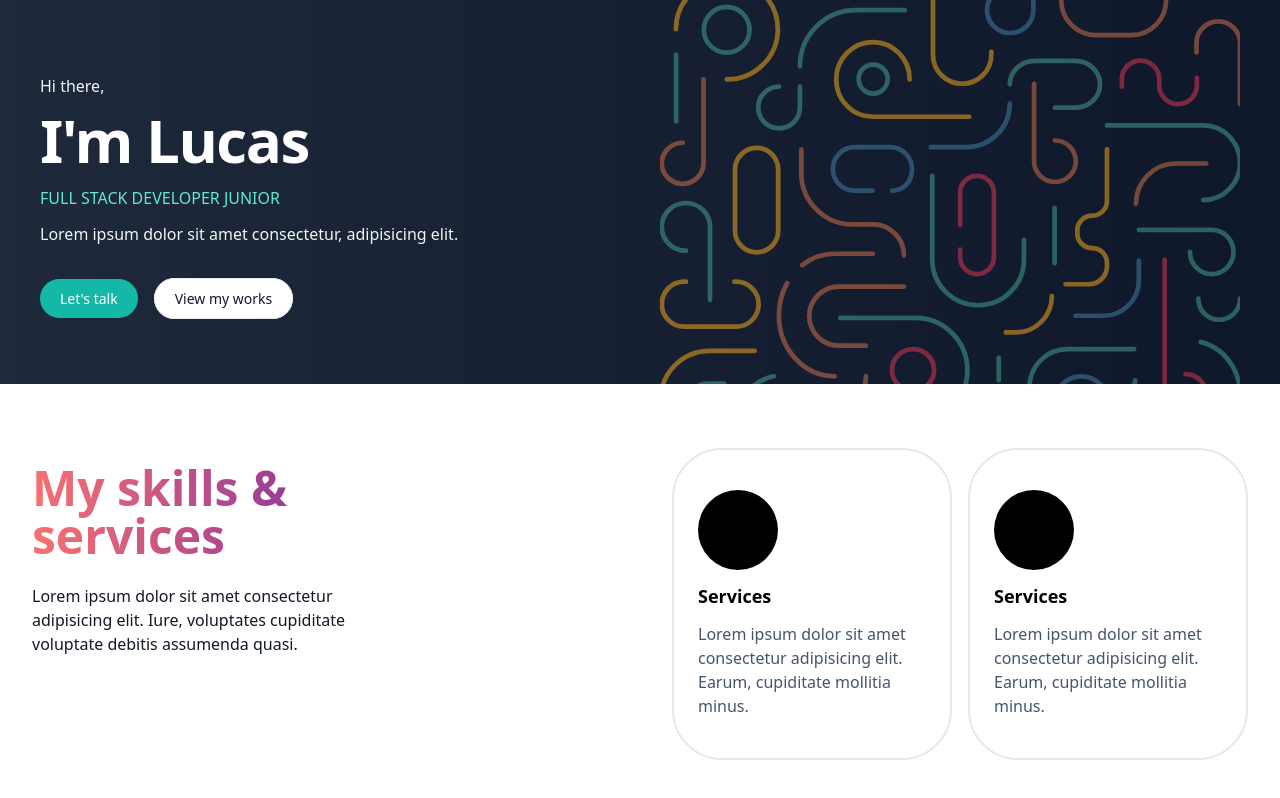
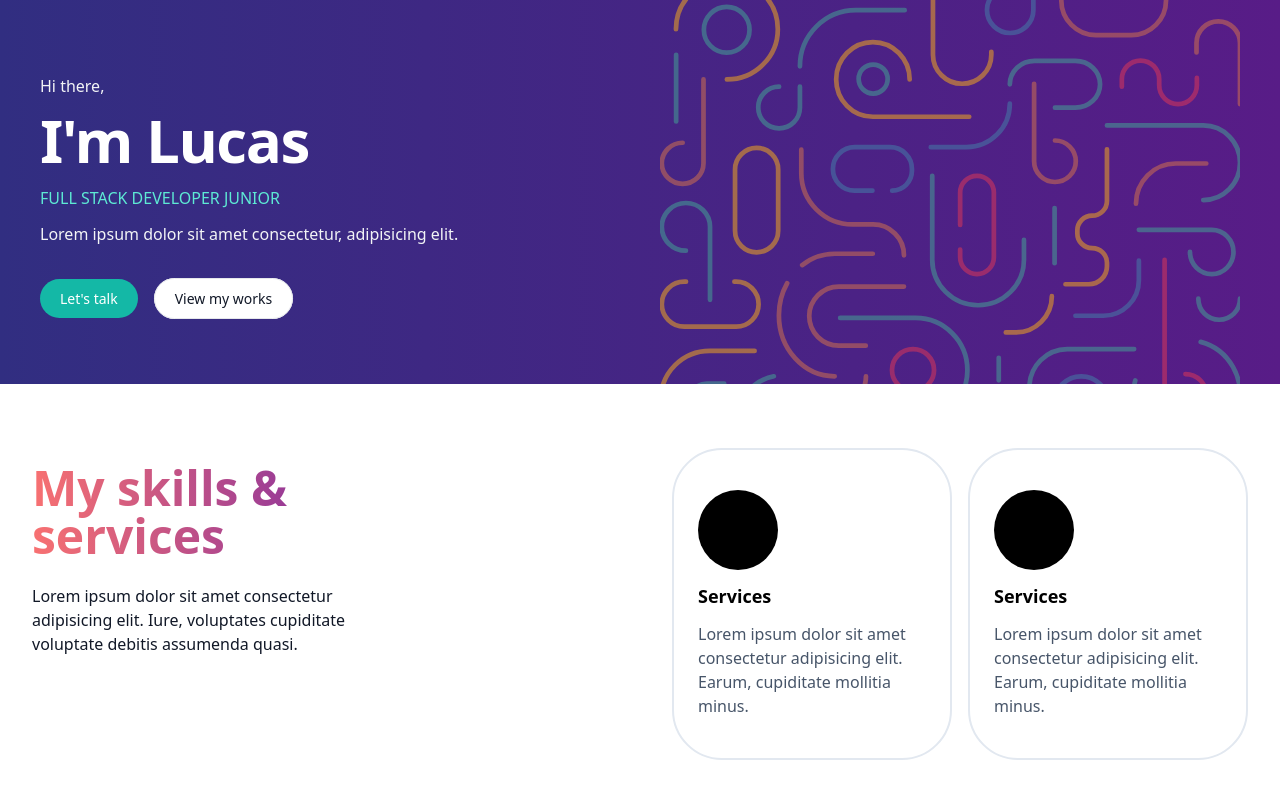
Before and after one commit to Lukynav/ARG-PROGRAMA-FRONTEND, an Angular app in the folder portfolio-frontend/: page / in a window 1280 px wide. Built offline with nearby package versions, Linux system fonts and the light colour scheme.

Commit message:
🎨 Implement the new design in the header

```diff
--- a/portfolio-frontend/src/app/header/header.component.html
+++ b/portfolio-frontend/src/app/header/header.component.html
@@ -1,5 +1,5 @@
 <!--HEADER-->
-<header class="w-screen h-96 bg-gradient-to-r from-slate-800 to-slate-900">
+<header class="w-screen h-96 bg-gradient-to-r from-indigo-900 to-purple-900">
   <!--CONTENT CONTAINER-->
   <div class="max-w-7xl h-full m-auto grid grid-cols-1 md:grid-cols-2 items-center overflow-hidden gap-10 px-4 md:px-10">
 
```
